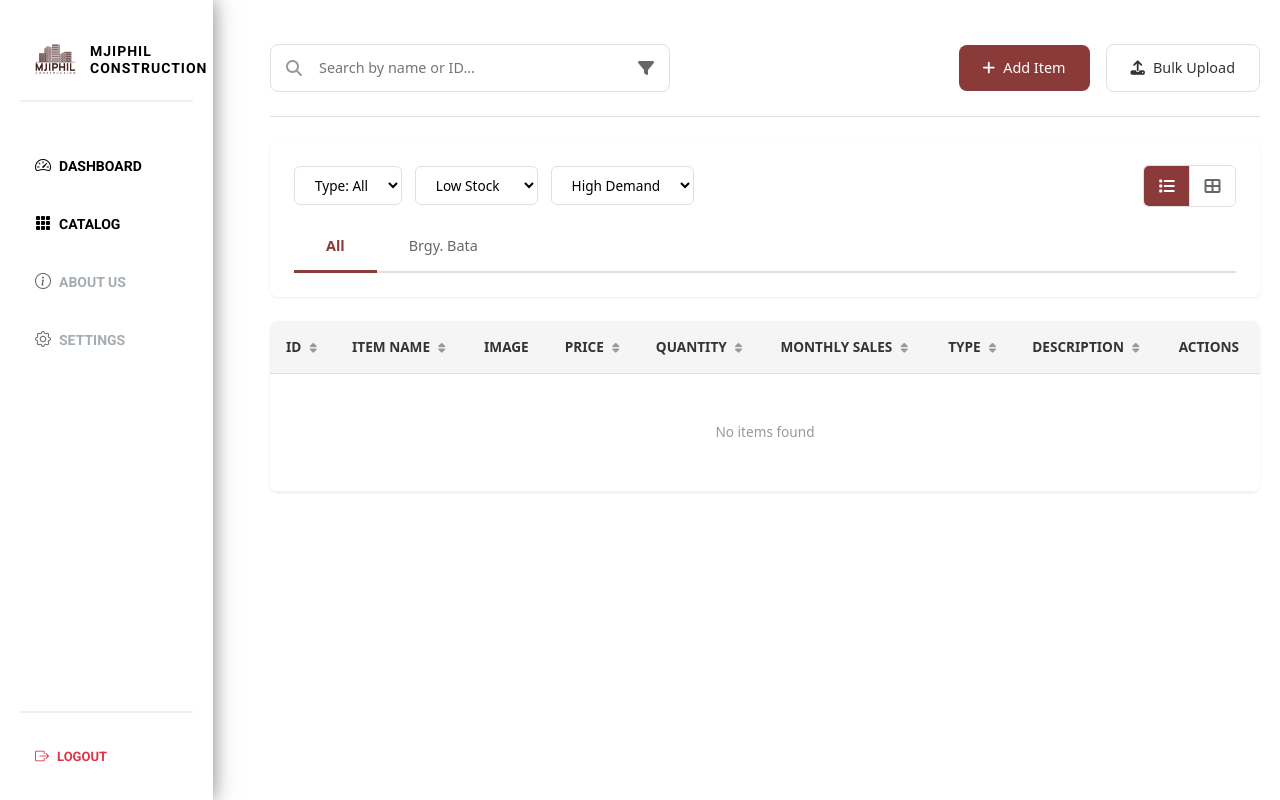
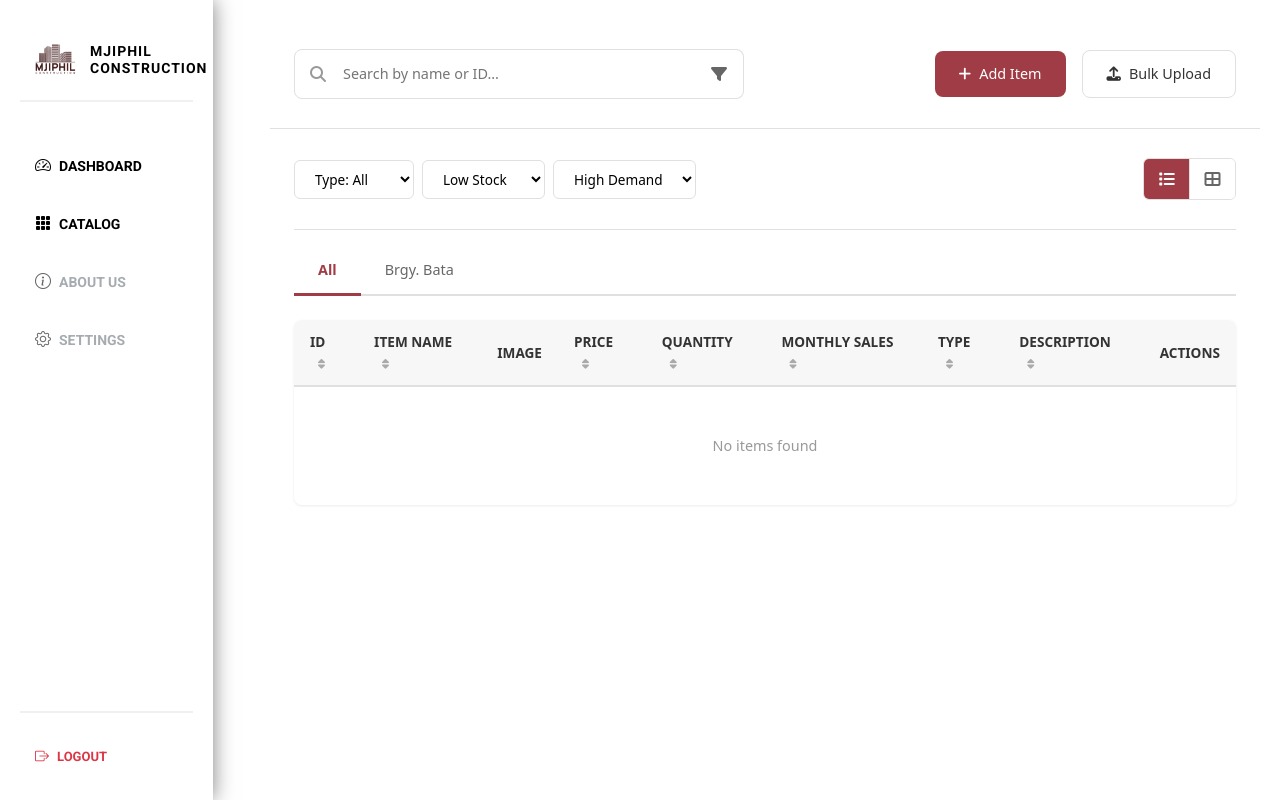
Before and after one commit to CyGray/mjiphil-system, a PHP site: page /inventory.php in a window 1280 px wide. Run offline with PHP 8.4, Linux system fonts and the light colour scheme; the visitor is signed in with stand-in values (Sample User, id 1); data that the repository does not hold is empty.

Commit message:
Updated New Inventory

```diff
--- a/inventory.php
+++ b/inventory.php
@@ -38,22 +38,21 @@ if ($_SERVER['REQUEST_METHOD'] === 'POST') {
                 $stmt->execute([$product_id, $uploaded_image_url]);
             }
 
-            // Get category name for JSON
+            // Get category name for JSON (Placeholder for JSON logic)
             $catStmt = $pdo->prepare("SELECT category_name FROM category WHERE category_id = ?");
             $catStmt->execute([$category_id]);
             $category = $catStmt->fetch();
 
-            // Save to JSON
-            $jsonProduct = [
-                'product_name' => $product_name,
-                'description' => $description,
-                'price' => (float)$price,
-                'stock_quantity' => (int)$stock_quantity,
-                'category' => $category['category_name'],
-                'image_url' => $uploaded_image_url
-            ];
-
-            $jsonManager->addProduct($jsonProduct);
+            // Save to JSON (Assuming $jsonManager is defined elsewhere and handles JSON operations)
+            // $jsonProduct = [
+            //     'product_name' => $product_name,
+            //     'description' => $description,
+            //     'price' => (float)$price,
+            //     'stock_quantity' => (int)$stock_quantity,
+            //     'category' => $category['category_name'],
+            //     'image_url' => $uploaded_image_url
+            // ];
+            // $jsonManager->addProduct($jsonProduct);
 
             $pdo->commit();
             $_SESSION['success'] = "Item added successfully!";
@@ -114,7 +113,7 @@ function handleImageUpload($file, $product_name) {
 }
 
 // Get categories for dropdown
-$categories = ["Tools", "Materials"];
+$categories = [];
 try {
     $stmt = $pdo->query("SELECT category_id, category_name FROM category ORDER BY category_name");
     $categories = $stmt->fetchAll();
@@ -158,7 +157,7 @@ if (!empty($category_filter)) {
     $params[] = $category_filter;
 }
 
-// Add type filter (if you have a type field)
+// Add type filter
 if (!empty($type_filter)) {
     $query .= " AND c.category_name = ?";
     $params[] = $type_filter;
@@ -184,15 +183,12 @@ try {
     <meta name="viewport" content="width=device-width, initial-scale=1.0">
     <title>Inventory - MJI PHIL Construction</title>
 
-    <!-- Bootstrap & Core Styles -->
     <link rel="stylesheet" href="https://cdn.jsdelivr.net/npm/bootstrap@5.3.2/dist/css/bootstrap.min.css">
     <link rel="stylesheet" href="./styles/components.css">
 
-    <!-- Icons & Fonts -->
     <link href="https://cdnjs.cloudflare.com/ajax/libs/font-awesome/6.4.2/css/all.min.css" rel="stylesheet">
     <link rel="stylesheet" href="https://cdn.jsdelivr.net/npm/bootstrap-icons@1.11.3/font/bootstrap-icons.min.css">
 
-    <!-- Page Specific Styles -->
     <link href="./styles/inventory_f.css" rel="stylesheet">
 </head>
 <body>
@@ -276,6 +272,7 @@ try {
                 </div>
 
             </div>
+
             <div class="table-container">
                 <table class="data-table">
                     <thead>
@@ -330,7 +327,6 @@ try {
         </main>
     </div>
 
-    <!-- Add Item Modal -->
     <div class="modal" id="addItemModal">
         <div class="modal-content">
             <div class="modal-header">
--- a/styles/inventory_f.css
+++ b/styles/inventory_f.css
@@ -9,11 +9,10 @@ body {
     background-color: #f8f8f8;
 }
 
-/* Top Bar Styles */
 .top-bar-new {
     background: white;
-    padding: 1.5rem 0;
-    margin-bottom: 1.5rem;
+    padding: 1.8rem 0;
+    margin-bottom: 1px;
     border-bottom: 1px solid #e0e0e0;
 }
 
@@ -21,14 +20,16 @@ body {
     display: flex;
     justify-content: space-between;
     align-items: center;
-    gap: 1rem;
+    gap: 1.5rem;
     flex-wrap: wrap;
+    padding: 0 1.5rem;
 }
 
 .search-container {
     position: relative;
     flex: 1;
-    max-width: 400px;
+    max-width: 450px;
+    display: flex;
 }
 
 .search-icon {
@@ -44,7 +45,7 @@ body {
     width: 100%;
     padding: 0.75rem 1rem 0.75rem 3rem;
     border: 1px solid #e0e0e0;
-    border-radius: 8px;
+    border-radius: 8px 0 0 8px;
     font-size: 0.9rem;
     background: white;
     transition: all 0.3s;
@@ -52,27 +53,28 @@ body {
 
 .search-input:focus {
     outline: none;
-    border-color: #8b3a3a;
-    box-shadow: 0 0 0 2px rgba(139, 58, 58, 0.1);
+    border-color: #a03c45;
+    box-shadow: 0 0 0 2px rgba(160, 60, 69, 0.1);
 }
 
 .btn-filter-icon {
-    position: absolute;
-    right: 0.5rem;
-    top: 50%;
-    transform: translateY(-50%);
-    background: none;
-    border: none;
+    position: static;
+    transform: none;
+    background: white;
+    border: 1px solid #e0e0e0;
+    border-left: none;
+    border-radius: 0 8px 8px 0;
     color: #666;
     cursor: pointer;
-    padding: 0.5rem;
-    border-radius: 4px;
+    padding: 0.75rem 1rem;
     transition: all 0.3s;
+    height: 100%;
+    margin-left: -1px;
 }
 
 .btn-filter-icon:hover {
     background: #f5f5f5;
-    color: #8b3a3a;
+    color: #a03c45;
 }
 
 .top-bar-actions {
@@ -96,12 +98,12 @@ body {
 }
 
 .btn-add {
-    background-color: #8b3a3a;
+    background-color: #a03c45;
     color: white;
 }
 
 .btn-add:hover {
-    background-color: #6b2a2a;
+    background-color: #8b3a3a;
     transform: translateY(-1px);
 }
 
@@ -113,16 +115,13 @@ body {
 
 .btn-upload:hover {
     background-color: #f8f8f8;
-    border-color: #8b3a3a;
-    color: #8b3a3a;
+    border-color: #a03c45;
+    color: #a03c45;
 }
 
-/* Controls Wrapper */
 .controls-wrapper-new {
     background: white;
-    padding: 1.5rem;
-    border-radius: 8px;
-    box-shadow: 0 1px 3px rgba(0,0,0,0.08);
+    padding: 0 1.5rem;
     margin-bottom: 1.5rem;
 }
 
@@ -130,14 +129,14 @@ body {
     display: flex;
     justify-content: space-between;
     align-items: center;
-    margin-bottom: 1rem;
-    flex-wrap: wrap;
+    padding: 1.8rem 0;
+    border-bottom: 1px solid #e0e0e0;
     gap: 1rem;
 }
 
 .filters-row-new {
     display: flex;
-    gap: 0.8rem;
+    gap: 0.5rem;
     align-items: center;
     flex-wrap: wrap;
 }
@@ -150,11 +149,12 @@ body {
     font-size: 0.85rem;
     cursor: pointer;
     transition: all 0.3s;
+    min-width: 120px;
 }
 
 .select-filter-new:focus {
     outline: none;
-    border-color: #8b3a3a;
+    border-color: #a03c45;
 }
 
 .view-switcher-new {
@@ -179,20 +180,24 @@ body {
     border-right: none;
 }
 
-.view-btn.active, .view-btn:hover {
-    background-color: #8b3a3a;
+.view-btn.active {
+    background-color: #a03c45;
+    color: white;
+}
+.view-btn:hover {
+    background-color: #a03c45;
     color: white;
 }
 
-/* Tabs */
 .tabs-new {
     display: flex;
     gap: 0;
     border-bottom: 2px solid #e0e0e0;
+    margin-top: 1rem;
 }
 
 .tab-new {
-    padding: 0.8rem 2rem;
+    padding: 0.8rem 1.5rem;
     border: none;
     background: none;
     cursor: pointer;
@@ -204,18 +209,19 @@ body {
 }
 
 .tab-new.active {
-    color: #8b3a3a;
-    border-bottom-color: #8b3a3a;
+    color: #a03c45;
+    border-bottom-color: #a03c45;
     font-weight: 600;
 }
 
-/* Table Styles */
 .table-container {
     background: white;
     border-radius: 8px;
     overflow: hidden;
     box-shadow: 0 1px 3px rgba(0,0,0,0.08);
     margin-bottom: 2rem;
+    margin-left: 1.5rem;
+    margin-right: 1.5rem;
 }
 
 .data-table {
@@ -223,55 +229,50 @@ body {
     border-collapse: collapse;
 }
 
-.data-table thead {
-    background-color: #f5f5f5;
+.data-table th {
+    background-color: #f7f7f7;
+    color: #333;
+    padding: 0.75rem 1rem;
+    font-size: 0.85rem;
+    font-weight: 600;
+    text-align: left;
+    text-transform: uppercase;
+    cursor: pointer;
+    border-bottom: 2px solid #e0e0e0;
 }
 
-.data-table th {
-    padding: 1rem;
-    text-align: left;
-    font-weight: 600;
-    color: #333;
-    font-size: 0.85rem;
-    white-space: nowrap;
-    cursor: pointer;
-    user-select: none;
-    border-bottom: 1px solid #e0e0e0;
-    transition: background-color 0.3s;
-}
-
-.data-table th:hover {
-    background-color: #ebebeb;
-}
-
-.data-table th i {
-    margin-left: 0.3rem;
+.data-table th .fa-sort {
+    margin-left: 0.5rem;
     font-size: 0.7rem;
-    color: #999;
+    color: #aaa;
 }
 
 .data-table td {
     padding: 1rem;
-    border-bottom: 1px solid #f0f0f0;
-    font-size: 0.85rem;
+    font-size: 0.9rem;
     color: #555;
     vertical-align: middle;
+    border-bottom: 1px solid #f0f0f0;
+}
+
+.data-table tbody tr:last-child td {
+    border-bottom: none;
 }
 
 .data-table tbody tr:hover {
     background-color: #fafafa;
 }
 
-/* Table Image */
 .table-image {
-    width: 40px;
-    height: 40px;
-    border-radius: 4px;
+    width: 50px;
+    height: 50px;
     display: flex;
     align-items: center;
     justify-content: center;
+    border: 1px solid #e0e0e0;
+    border-radius: 4px;
     overflow: hidden;
-    background-color: #f8f9fa;
+    background-color: #f9f9f9;
 }
 
 .table-image img {
```
Also changed, not shown: other parts of styles/inventory_f.css (+21 -261 lines). Lines whose indentation alone changed are shown as unchanged.
